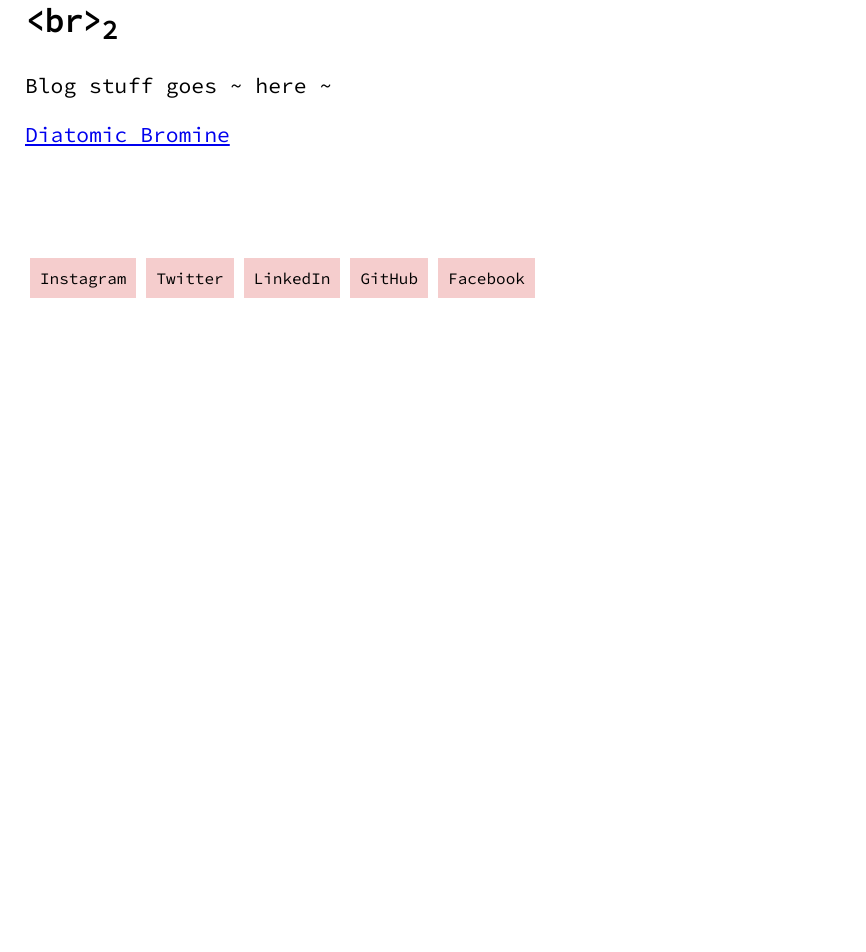
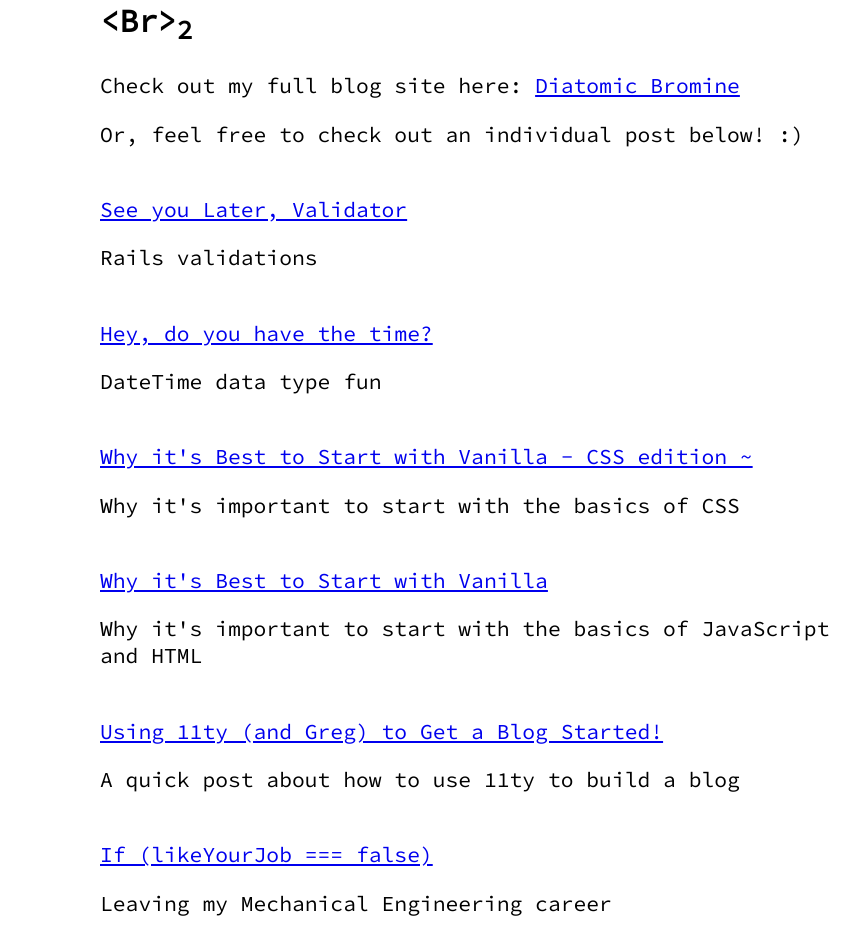
Before and after one commit to bwennuh/br-br, a React (Create React App) app: page /blog in a window 1280 px wide. Shown: the part 160-1112 px from the top of the page, without its empty margins (0-866 px from the left). Before the commit the page ends 800 px from the top, so only its background shows below. Built offline with nearby package versions, Linux system fonts and the light colour scheme.

Commit message:
contact info page update

```diff
--- a/src/App.css
+++ b/src/App.css
@@ -1,5 +1,5 @@
 .app {
-  margin: 25px;
+  margin: 25px 100px;
 }
 
 body {
@@ -170,7 +170,7 @@ body {
 
 .mckinley-pics-container, .choose-a-side-container {
   margin: 0px auto;
-  width: 100vw;
+  width: 90vw;
   height: auto;
   display: flex;
   flex-flow: row nowrap;
@@ -211,3 +211,7 @@ body {
   align-content: center;
   justify-content: center;
 }
+
+.peep {
+  width: 250px;
+}
--- a/src/components/About.js
+++ b/src/components/About.js
@@ -14,14 +14,14 @@ class About extends Component {
             <div className="choose-a-side-prof">
               <NavLink exact to='/about/professional' className="about-button" activeClassName="active">
                 Professional Side
-              </NavLink><br/><br/>
+              </NavLink><br/>
               <img src="https://i.imgur.com/Phlkn58.jpg" alt="Brenna smirking and standing with her hands on her hips, in her wedding dress, with her bridesmaids standing behind her" className="brenna-pics rounded-reverse"/><br/>
             </div>
 
             <div className="choose-a-side-fun">
               <NavLink exact to='/about/fun' className="about-button" activeClassName="active">
                 Fun Side
-              </NavLink><br/><br/>
+              </NavLink><br/>
               <img src="https://i.imgur.com/hM8mLgB.jpg" alt="Brenna in her wedding dress, with her head thrown back in laughter" className="brenna-pics rounded"/>
             </div>
           </div>
@@ -68,8 +68,8 @@ class About extends Component {
 
             <p>Now the goal is to find a new ✨ software engineering ✨ job ~</p>
 
-            <NavLink exact to='/about/fun' className="about-button" activeClassName="active">
-              Peep the fun side :)
+            <NavLink exact to='/about/fun' className="about-button peep" activeClassName="active">
+              Peep the fun side 🥳
             </NavLink><br/>
 
           </Route>
@@ -107,8 +107,8 @@ class About extends Component {
 
             <p>Rergardless of system, find me at <b>@bwennuh</b> :)</p>
 
-            <NavLink exact to='/about/professional' className="about-button" activeClassName="active">
-              Peep the profesh side
+            <NavLink exact to='/about/professional' className="about-button peep" activeClassName="active">
+              Peep the profesh side 🤓
             </NavLink>
           </Route>
 
--- a/src/components/Blog.js
+++ b/src/components/Blog.js
@@ -6,11 +6,32 @@ class Blog extends Component {
   render(){
     return(
       <div className="blog">
-        <h2 aria-label="Diatomic Bromine blog">{`<br>`}<sub>2</sub></h2>
+        <h2 aria-label="Diatomic Bromine blog">{`<Br>`}<sub>2</sub></h2>
 
-        <p>Blog stuff goes ~ here ~</p>
+        <p>Check out my full blog site here: <a href="https://diatomic-bromine.netlify.app/">Diatomic Bromine</a></p>
 
-        <a href="https://diatomic-bromine.netlify.app/">Diatomic Bromine</a>
+        <p>Or, feel free to check out an individual post below! :)</p><br/>
+
+        <a href="https://diatomic-bromine.netlify.app/posts/sixthpost/">See you Later, Validator</a>
+        <p>Rails validations</p><br/>
+
+        <a href="https://diatomic-bromine.netlify.app/posts/fifthpost/">Hey, do you have the time?</a>
+        <p>DateTime data type fun</p><br/>
+
+        <a href="https://diatomic-bromine.netlify.app/posts/fourthpost/">Why it's Best to Start with Vanilla - CSS edition ~</a>
+        <p>Why it's important to start with the basics of CSS</p><br/>
+
+        <a href="https://diatomic-bromine.netlify.app/posts/thirdpost/">Why it's Best to Start with Vanilla</a>
+        <p>Why it's important to start with the basics of JavaScript and HTML</p><br/>
+
+        <a href="https://diatomic-bromine.netlify.app/posts/secondpost/">Using 11ty (and Greg) to Get a Blog Started!</a>
+        <p>A quick post about how to use 11ty to build a blog</p><br/>
+
+        <a href="https://diatomic-bromine.netlify.app/posts/firstpost/">If (likeYourJob === false)</a>
+        <p>Leaving my Mechanical Engineering career</p><br/>
+
+        <a href="https://diatomic-bromine.netlify.app/posts/intro/">Intro to Br<sub>2</sub></a>
+        <p>My first blog post and a little about why I got into Software Engineering!</p><br/>
 
       </div>
     )
--- a/src/components/Contact.js
+++ b/src/components/Contact.js
@@ -8,7 +8,19 @@ class Contact extends Component {
       <div className="contact">
         <h2 aria-label="Contact details">contact {`<details>`}</h2>
 
-        <p>Contact info stuff goes ~ here ~</p>
+        <p>Let's be friends / co-workers / [insert your own label here ;)]!</p>
+
+        <p>Choose your poison below ~</p>
+
+        {/* <form id='contact-form'>
+          <input type='text' name='user_name' placeholder='Name' />
+          <br/>
+          <input type='email' name='user_email' placeholder='Email' />
+          <br/>
+          <textarea name='message' placeholder='Message'/>
+          <br/>
+          <input type='submit' value='Send' />
+        </form> */}
 
       </div>
     )
```
